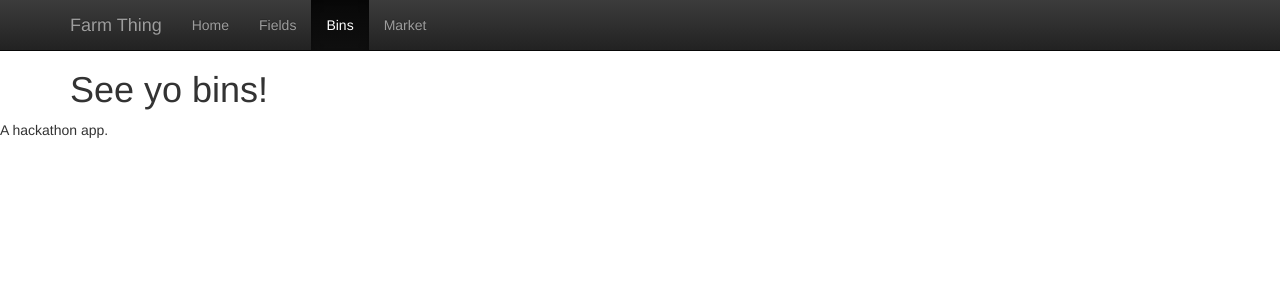
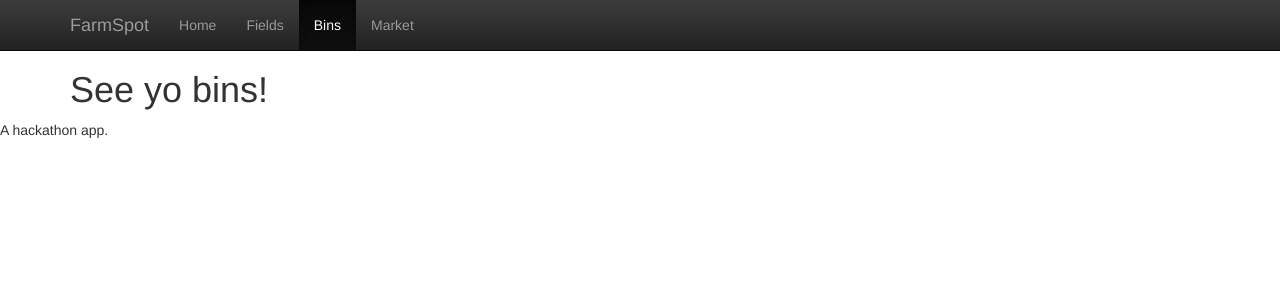
Before and after one commit to IPPETAD/agrilytics, a Flask app: page /bins in a window 1280 px wide. Shown: the top 300 px of the page. Run offline with Flask 2, Linux system fonts and the light colour scheme; data that the repository does not hold is empty; some libraries are stand-ins or nearby versions.

Commit message:
Navbar change

```diff
--- a/farm/templates/base.html
+++ b/farm/templates/base.html
@@ -30,7 +30,7 @@
 	            <span class="icon-bar"></span>
 	            <span class="icon-bar"></span>
 	          </button>
-	          <a class="navbar-brand" href="#">Farm Thing</a>
+	          <a class="navbar-brand" href="#">FarmSpot</a>
 	        </div>
 	        <div class="collapse navbar-collapse">
 	          <ul class="nav navbar-nav">
```
